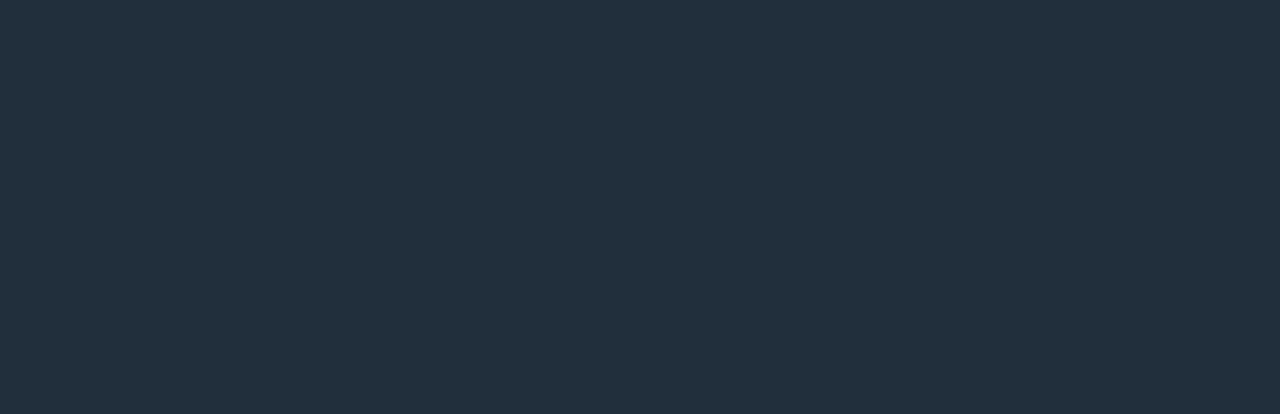
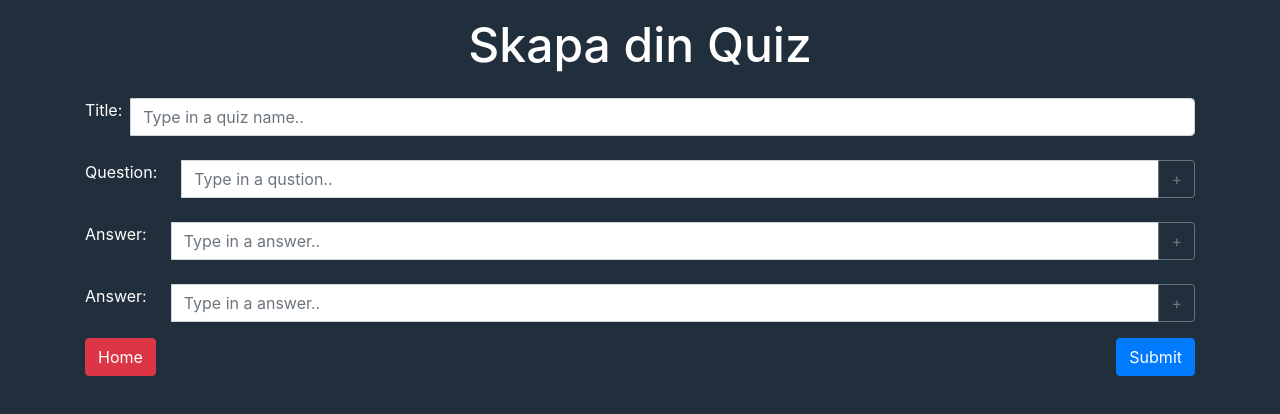
Before and after one commit to oscarcamp/grp-6, a React (Create React App) app: page /CreateQuiz in a window 1280 px wide. Shown: the top 414 px of the page. Built offline with nearby package versions, Linux system fonts and the light colour scheme.

Commit message:
Has created quizform and some fixes

```diff
--- a/src/App.js
+++ b/src/App.js
@@ -1,5 +1,7 @@
 import React from 'react';
 import { Route, BrowserRouter, Switch } from 'react-router-dom'
+import Home from './components/Home';
+import CreateQuiz from './components/CreateQuiz';
 import QuizList from './components/QuizList';
 import SingleQuiz from './components/SingleQuiz';
 
@@ -12,7 +14,9 @@
 		<BrowserRouter>
 			<div id="App" className="container">
 				<Switch>
-					<Route exact path='/' component={QuizList} />
+					<Route exact path='/' component={Home} />
+					<Route exact path='/CreateQuiz' component={CreateQuiz} />
+					<Route exact path='/QuizList' component={QuizList} />
 					<Route path='/quiz/:id' component={SingleQuiz} />
 				</Switch>
 			</div>
--- /dev/null
+++ b/src/components/CreateQuiz.js
@@ -0,0 +1,86 @@
+import React from 'react'
+import { Link } from 'react-router-dom'
+
+    class CreateQuiz extends React.Component{
+
+        state = {
+            quizzes: [],
+        }
+
+        CreateQuiz = () =>{
+
+        }
+
+        render(){
+            return(
+            <div>
+            <h1>Skapa din Quiz</h1>
+
+            <form>
+            <div className="form-group">
+
+                {/* Title */}
+                <div className="input-group mt-4">
+                    <label htmlFor="Title" className="mr-2">Title:</label>
+                    <input
+                        type="text"
+                        id="title"
+                        aria-label="Title of you Quiz"
+                        placeholder="Type in a quiz name.."
+                        className="form-control"
+                    />
+                </div>
+                {/* Question */}
+                <div className="input-group mt-4">
+                    <label htmlFor="Question" className="mr-4 ">Question:</label>
+                    <input
+                        type="text"
+                        id="Question"
+                        aria-label="Type in your question"
+                        placeholder="Type in a qustion.."
+                        className="form-control"
+                    />
+                    <div className="input-group-append">
+                        <button className="btn btn-outline-secondary" type="button" id="button-addon2">+</button>
+                    </div>
+                </div>
+                {/* Answer */}
+                <div className="input-group mt-4">
+                    <label htmlFor="Answer" className="mr-4">Answer:</label>
+                    <input
+                        type="text"
+                        id="answer"
+                        aria-label="Type in your answer"
+                        placeholder="Type in a answer.."
+                        className="form-control"
+                    />
+                    <div className="input-group-append">
+                        <button className="btn btn-outline-secondary" type="button" id="button-addon2">+</button>
+                    </div>
+                </div>
+                {/* Answer */}
+                <div className="input-group mt-4">
+                    <label htmlFor="Answer" className="mr-4">Answer:</label>
+                    <input
+                        type="text"
+                        id="answer"
+                        aria-label="Type in your answer"
+                        placeholder="Type in a answer.."
+                        className="form-control"
+                    />
+                    <div className="input-group-append">
+                        <button className="btn btn-outline-secondary" type="button" id="button-addon2">+</button>
+                    </div>
+                </div>
+                <div className="btn-home">
+                <Link to="/" className="btn btn-danger mt-3">Home</Link>
+                <button type="submit" className="btn btn-primary mt-3">Submit</button>
+                </div>
+            </div>
+
+            </form>
+            </div>
+            )
+        }
+    }
+export default CreateQuiz
--- /dev/null
+++ b/src/components/Home.js
@@ -0,0 +1,14 @@
+import React from 'react'
+import { Link } from 'react-router-dom'
+
+const Home = () => {
+    return(
+        <div className="container-home">
+            <Link to="./CreateQuiz" className="btn btn-success mt-3">Create Quiz</Link>
+            <Link to="./QuizList" className="btn btn-primary mt-3">Select Quiz</Link>
+        </div>
+
+    )
+}
+
+export default Home
--- a/src/components/QuizList.js
+++ b/src/components/QuizList.js
@@ -1,4 +1,5 @@
 import React from 'react'
+import { Link } from 'react-router-dom'
 import { db } from '../modules/firebase'
 import QuizItem from './QuizItem'
 
@@ -42,12 +43,12 @@
 
 		return (
 			<div className="quizzes">
-				<h1>Quizzes</h1>
 				<div className="container">
 
 					<ul className="quiz-list">
 						{quiz}
 					</ul>
+					<Link to="/" className="btn btn-danger mt-3">Home</Link>
 				</div>
 			</div>
 		)
--- a/src/components/SingleQuiz.js
+++ b/src/components/SingleQuiz.js
@@ -1,3 +1,4 @@
+
 import React from 'react'
 import { db } from '../modules/firebase'
 import { Link } from 'react-router-dom'
@@ -51,7 +52,7 @@
 
 				</div>
 					<div className="question-btn">
-					<Link to="/" className="btn btn-success mt-3">Back to list</Link>
+					<Link to="/QuizList" className="btn btn-success mt-3">Back to list</Link>
 					<button className="btn btn-primary mt-3">Sumbit</button>
 				</div>
 			</div>
--- a/src/styles/main.scss
+++ b/src/styles/main.scss
@@ -22,13 +22,24 @@
       margin-top: 1rem;
       font-size: 3em;
   }
+  //Homep part
+  .container-home{
+  display: flex;
+	justify-content: space-between;
+  }
+  //Create part
+  .btn-home{
+  display: flex;
+	justify-content: space-between;
+  }
+
   //Quiz part
   .quizitem, a{
     font-size: x-large;
     color: white;
   }
 
-    //Question part
+  //Question part
 
   .question{
       margin-top: 2.5rem;
```
Also changed, not shown: 1 other file (tests, documents, lock files or other folders).
